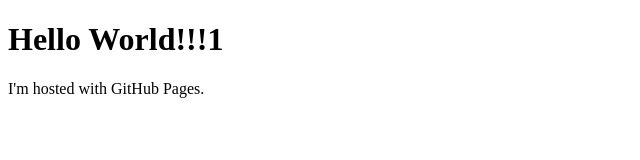
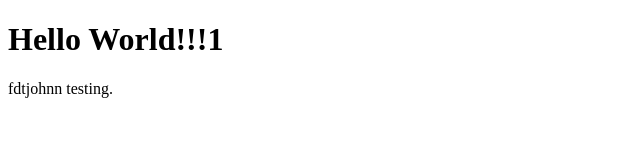
Before and after one commit to fdtjohnn/fdtjohnn.github.io, a plain HTML site: page index.html in a window 1280 px wide. Shown: the whole page, without its empty margins (0-640 px from the left). Drawn offline with Linux system fonts and the light colour scheme.

Commit message:
update index

```diff
--- a/index.html
+++ b/index.html
@@ -2,6 +2,6 @@
 <html>
 <body>
 <h1>Hello World!!!1</h1>
-<p>I'm hosted with GitHub Pages.</p>
+<p>fdtjohnn testing.</p>
 </body>
 </html>
```
